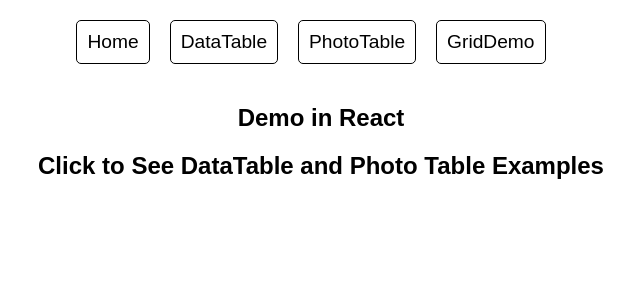
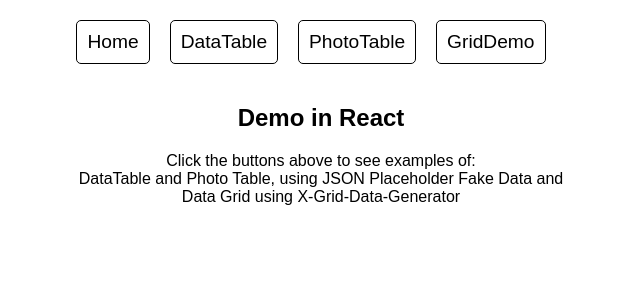
Before and after one commit to netmagik/datagrid, a React (Create React App) app: page / in a window 1280 px wide. Shown: the top 300 px of the page, without its empty margins (319-959 px from the left). Built offline with nearby package versions, Linux system fonts and the light colour scheme.

Commit message:
Add Description

```diff
--- a/src/App.js
+++ b/src/App.js
@@ -16,7 +16,7 @@ export default function App() {
         <Route path="/datatable" element={<DataTable/>} />
         <Route path="/phototable" element={<PhotoTable/>} />
         <Route path="/griddemo" element={<GridDemo/>} />
-        </Routes>
+      </Routes>
       </Router>
       </div>
   );
--- a/src/Home.js
+++ b/src/Home.js
@@ -4,7 +4,9 @@ function Home() {
   return (
     <div className="home-container">
       <h1>Demo in React</h1>
-      <h2>Click to See DataTable and Photo Table Examples</h2>
+      <p style={{textAlign: 'center'}}>Click the buttons above to see examples of: <br />
+      DataTable and Photo Table, using JSON Placeholder Fake Data and <br />
+      Data Grid using X-Grid-Data-Generator</p>
     </div>
   );
 }
--- a/src/Table/DataTable.js
+++ b/src/Table/DataTable.js
@@ -40,7 +40,9 @@ const DataTable = () => {
     return (
         <div style={{height: 500, width: '90%'}}>
             <h1>DataGrid</h1>
-
+            <p style={{textAlign: 'center', fontSize: '1.4rem', margin: '30px'}}>
+            Example of using <a href="https://mui.com/api/data-grid/data-grid/">React DataGrid</a> with Fake Data from <a href="https://jsonplaceholder.typicode.com/">JSON Placeholder</a>
+        </p>
             <DataGrid
             rows={tableData}
             columns={columns}
--- a/src/Table/GridDemo.js
+++ b/src/Table/GridDemo.js
@@ -12,7 +12,10 @@ export default function GridDemo() {
 
     return (
         <div style={{ height: 500, width: '90%'}}>
-            <h1>DataGrid Demo Data</h1>
+            <h1>DataGrid <a href="https://mui.com/api/data-grid/data-grid/">Demo</a></h1>
+            <p style={{textAlign: 'center', fontSize: '1.4rem', margin: '30px'}}>
+            Example of using <a href="https://mui.com/api/data-grid/data-grid/">React DataGrid</a> with Fake Data from <a href="https://www.npmjs.com/package/@material-ui/x-grid-data-generator">X-Grid-Data-Generator</a>
+        </p>
             <DataGrid {...data} />
             </div>
     )
--- a/src/Table/PhotoTable.js
+++ b/src/Table/PhotoTable.js
@@ -20,6 +20,9 @@ const PhotoTable = () => {
     return (
         <div className='photo-container'>
         <h1>PhotoTable</h1>
+        <p style={{textAlign: 'center', fontSize: '1.4rem', margin: '30px'}}>
+            Example of using <a href="https://mui.com/api/card/">React Card Component</a> with Fake Data from <a href="https://jsonplaceholder.typicode.com/">JSON Placeholder</a>
+        </p>
         <div className='photo-table'>
             {photos.map(photo => (
                 <Card key={photo.id}>
```
